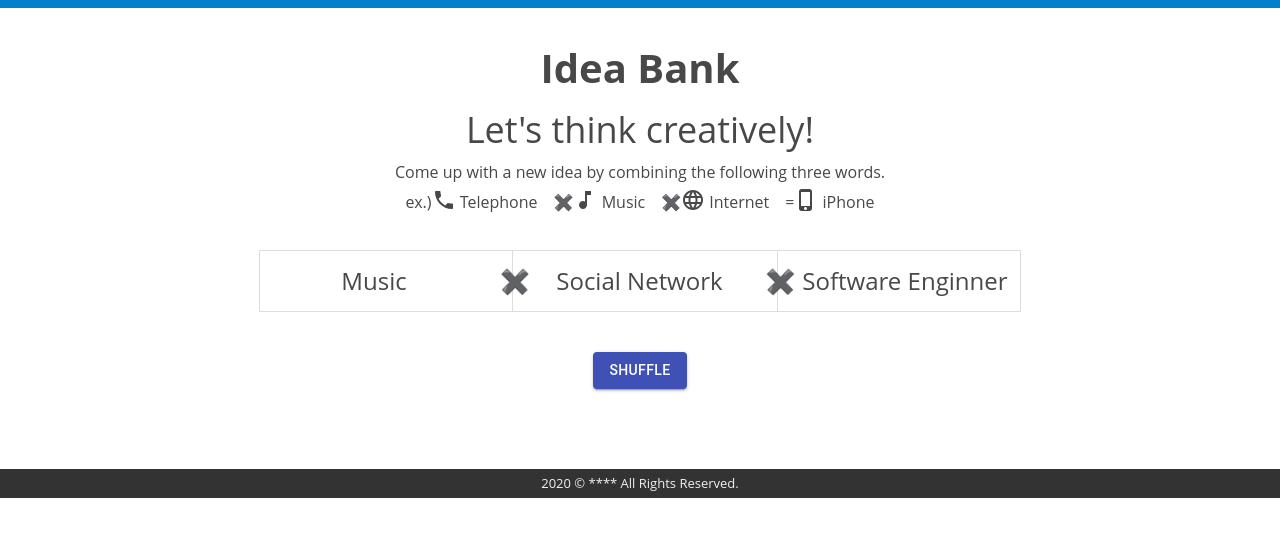
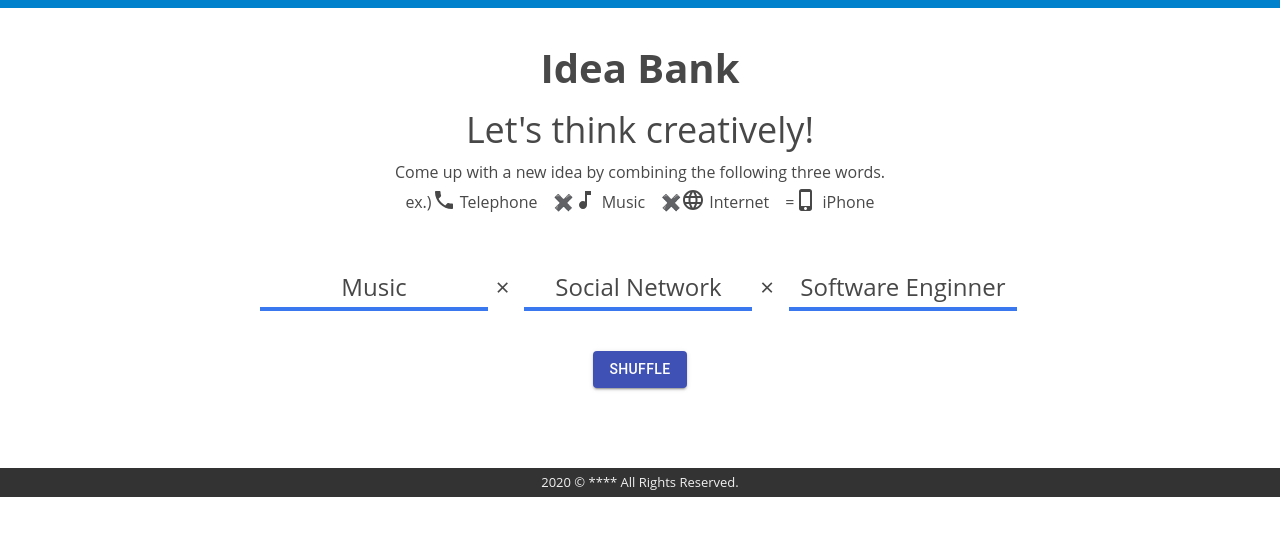
Before and after one commit to nk18chi/ideapool, a React (Create React App) app: page / in a window 1280 px wide. Shown: the top 536 px of the page. Built offline with nearby package versions, Linux system fonts and the light colour scheme.

Commit message:
Shuffle words smoothly for design

```diff
--- a/src/App.css
+++ b/src/App.css
@@ -20,7 +20,6 @@ h2 {
   margin: 0 auto;
   margin-top: 40px;
   margin-bottom: 40px;
-  border: 1px solid #ddd;
   width: 760px;
 }
 
@@ -28,7 +27,15 @@ h2 {
   float: left;
   width: 30%;
   font-size: 24px;
-  line-height: 60px;
+  overflow: hidden;
+}
+
+.slot-word-li {
+  border-bottom: 4px solid #3978ef;
+}
+
+.slot-words p {
+  padding: 25px 0 8px;
 }
 
 .slot-words .middle-li {
@@ -37,17 +44,6 @@ h2 {
   position: relative;
   left: 5.5px;
 }
-
-.right-border {
-  border-right: 1px solid #ddd;
-}
-
-.right-border::after {
-  content: "✖️";
-  position: relative;
-  left: 6.5px;
-}
-
 .description {
   margin: 4px;
 }
--- a/src/App.tsx
+++ b/src/App.tsx
@@ -1,4 +1,4 @@
-import React from "react";
+import React, { Fragment } from "react";
 import "./App.css";
 import { Button } from "@material-ui/core/";
 import { Language, PhoneIphone, Phone, MusicNote } from "@material-ui/icons/";
@@ -17,10 +17,46 @@ function getWord(): string {
 
 const App: React.FC = () => {
   const [threeWords, setThreeWords] = React.useState<string[]>([getWord(), getWord(), getWord()]);
+  const wordRefs = React.useRef<any>([React.createRef(), React.createRef(), React.createRef()]);
 
   function resetWords(e: any) {
-    seenWords = new Set();
-    setThreeWords([getWord(), getWord(), getWord()]);
+    Promise.all(
+      wordRefs.current.map(async (ref: any) => {
+        return await changeWordStyle(ref);
+      })
+    ).then((results) => {
+      results.forEach((result) => {
+        if (result !== "success") {
+          console.error("shuffle words error...");
+          return;
+        }
+      });
+      seenWords = new Set();
+      setThreeWords([getWord(), getWord(), getWord()]);
+    });
+  }
+
+  async function changeWordStyle(ref: any) {
+    ref.current.style.transform = "translateY(-100%)";
+    ref.current.style.opacity = 0;
+    return await new Promise((resolve, reject) => {
+      setTimeout(() => {
+        ref.current.style.transitionDuration = "0s";
+        ref.current.style.transform = "translateY(100%)";
+        ref.current.style.opacity = 0;
+
+        setTimeout(() => {
+          ref.current.style.transitionDuration = "0.3s";
+          ref.current.style.transform = "translateY(0)";
+          ref.current.style.opacity = 1;
+          try {
+            resolve("success");
+          } catch (err) {
+            reject(err);
+          }
+        }, 20);
+      }, 250);
+    });
   }
 
   return (
@@ -39,11 +75,19 @@ const App: React.FC = () => {
           <PhoneIphone /> iPhone
         </p>
         <ul className='slot-words'>
-          <li>{threeWords[0]}</li>
-          <li className='right-border middle-li'></li>
-          <li>{threeWords[1]}</li>
-          <li className='right-border middle-li'></li>
-          <li>{threeWords[2]}</li>
+          {threeWords.length > 0 &&
+            threeWords.map((word: string, i: number) => (
+              <Fragment key={i}>
+                <li className='slot-word-li'>
+                  <p ref={wordRefs.current[i]}>{word}</p>
+                </li>
+                {i < threeWords.length - 1 && (
+                  <li className='middle-li'>
+                    <p>×</p>
+                  </li>
+                )}
+              </Fragment>
+            ))}
         </ul>
         <Button variant='contained' color='primary' onClick={resetWords}>
           Shuffle
```
